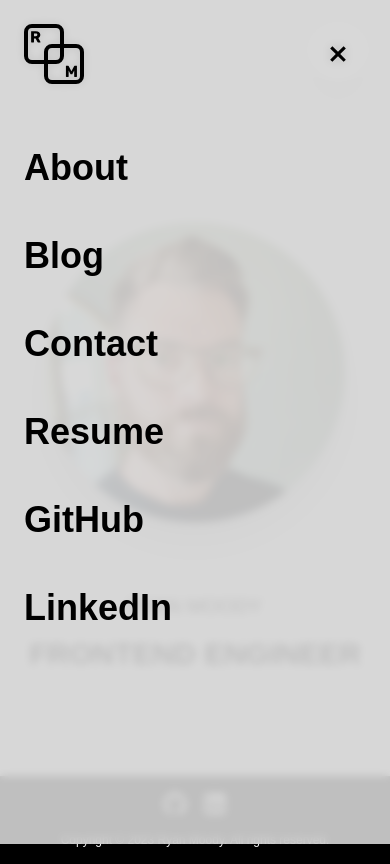
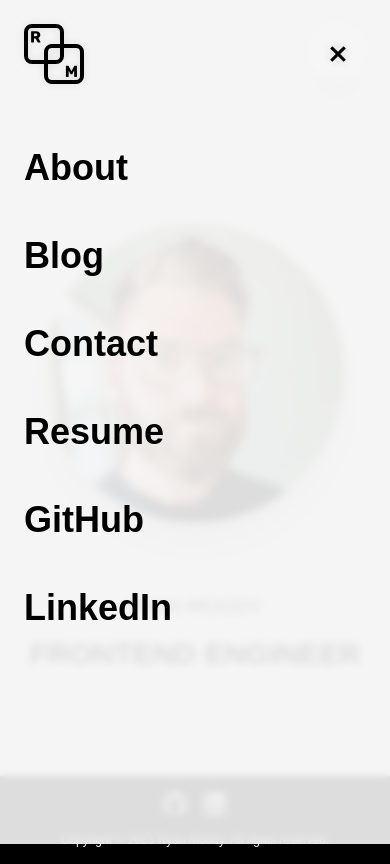
Before and after one commit to ryanmoody/ryanmoody.io, a Gatsby site: page / in a window 390 px wide. Both pictures are taken after a click on the button 338 px from the left and 54 px from the top of the page. Built offline with nearby package versions, Linux system fonts and the light colour scheme; Gatsby itself is replaced by a stand-in of ours.

Commit message:
Change mobile bg color

```diff
--- a/src/components/MobileMenu.jsx
+++ b/src/components/MobileMenu.jsx
@@ -5,7 +5,7 @@ import Logo from "../images/logo.svg";
 
 const MobileMenu = ({ handleClose }) => {
   return (
-    <div className="flex flex-col gap-16 fixed inset-0 h-screen bg-neutral-300 backdrop-blur-sm bg-opacity-90 z-10 p-6">
+    <div className="flex flex-col gap-16 fixed inset-0 h-screen bg-neutral-100 backdrop-blur-sm bg-opacity-90 z-10 p-6">
       <div className="flex justify-between items-center w-full">
         <button
           onClick={() => {
```
